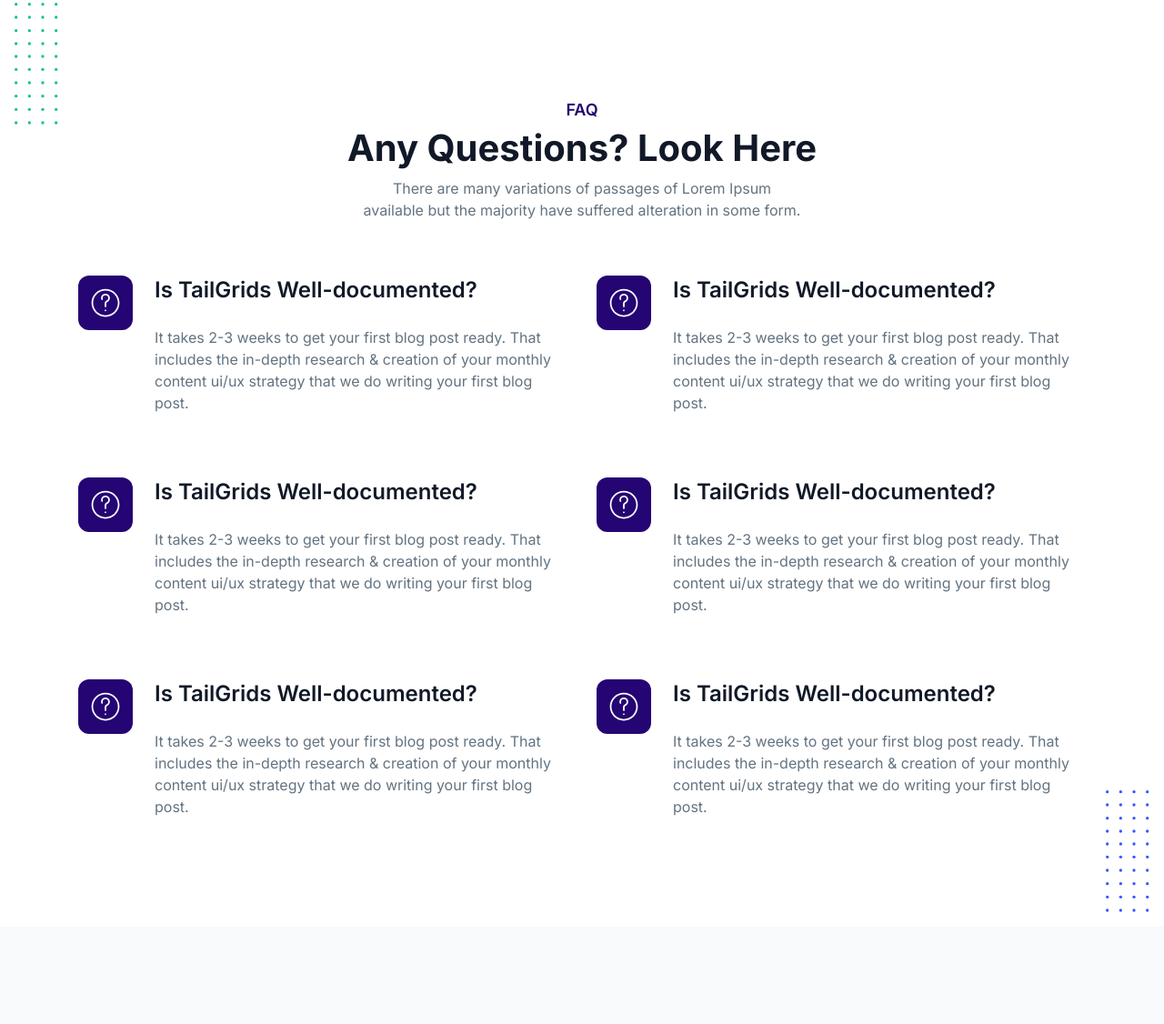
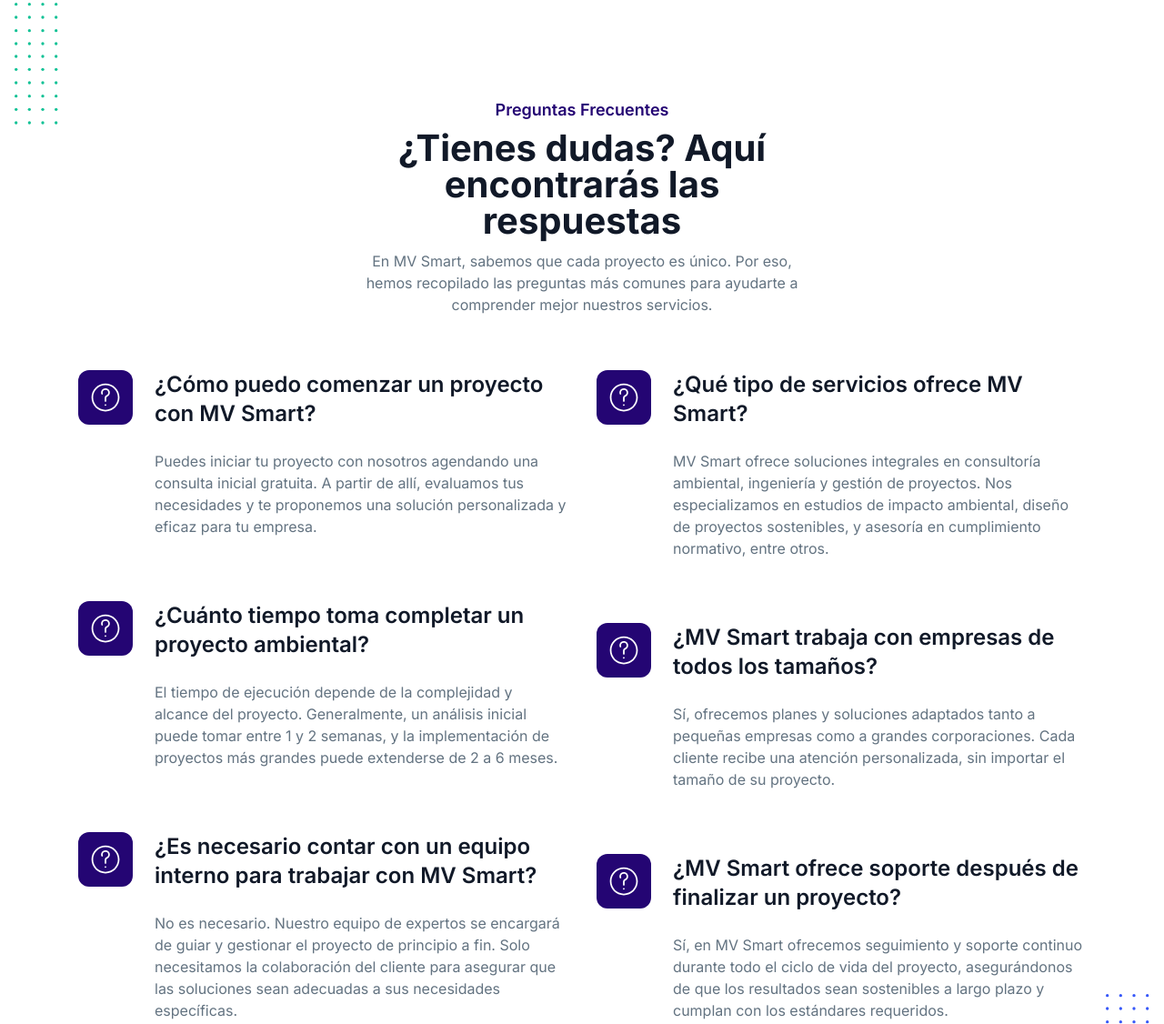
Before and after one commit to MV-SMART-SRL/mv-smart, an Astro site: page / in a window 1280 px wide. Shown: the part 5347-6473 px from the top of the page at 91% size. Built offline with nearby package versions, Linux system fonts and the light colour scheme; Astro itself is replaced by a stand-in of ours.

Commit message:
Add a weird FAQ section, needs to be more accurate

```diff
--- a/src/components/Faq.astro
+++ b/src/components/Faq.astro
@@ -1,28 +1,28 @@
 ---
 const faqs = [
   {
-    title: "Is TailGrids Well-documented?",
-    description: "It takes 2-3 weeks to get your first blog post ready. That includes the in-depth research & creation of your monthly content ui/ux strategy that we do writing your first blog post.",
+    title: "¿Qué tipo de servicios ofrece MV Smart?",
+    description: "MV Smart ofrece soluciones integrales en consultoría ambiental, ingeniería y gestión de proyectos. Nos especializamos en estudios de impacto ambiental, diseño de proyectos sostenibles, y asesoría en cumplimiento normativo, entre otros.",
   },
   {
-    title: "Is TailGrids Well-documented?",
-    description: "It takes 2-3 weeks to get your first blog post ready. That includes the in-depth research & creation of your monthly content ui/ux strategy that we do writing your first blog post.",
+    title: "¿Cómo puedo comenzar un proyecto con MV Smart?",
+    description: "Puedes iniciar tu proyecto con nosotros agendando una consulta inicial gratuita. A partir de allí, evaluamos tus necesidades y te proponemos una solución personalizada y eficaz para tu empresa.",
   },
   {
-    title: "Is TailGrids Well-documented?",
-    description: "It takes 2-3 weeks to get your first blog post ready. That includes the in-depth research & creation of your monthly content ui/ux strategy that we do writing your first blog post.",
+    title: "¿MV Smart trabaja con empresas de todos los tamaños?",
+    description: "Sí, ofrecemos planes y soluciones adaptados tanto a pequeñas empresas como a grandes corporaciones. Cada cliente recibe una atención personalizada, sin importar el tamaño de su proyecto.",
   },
   {
-    title: "Is TailGrids Well-documented?",
-    description: "It takes 2-3 weeks to get your first blog post ready. That includes the in-depth research & creation of your monthly content ui/ux strategy that we do writing your first blog post.",
+    title: "¿Cuánto tiempo toma completar un proyecto ambiental?",
+    description: "El tiempo de ejecución depende de la complejidad y alcance del proyecto. Generalmente, un análisis inicial puede tomar entre 1 y 2 semanas, y la implementación de proyectos más grandes puede extenderse de 2 a 6 meses.",
   },
   {
-    title: "Is TailGrids Well-documented?",
-    description: "It takes 2-3 weeks to get your first blog post ready. That includes the in-depth research & creation of your monthly content ui/ux strategy that we do writing your first blog post.",
+    title: "¿MV Smart ofrece soporte después de finalizar un proyecto?",
+    description: "Sí, en MV Smart ofrecemos seguimiento y soporte continuo durante todo el ciclo de vida del proyecto, asegurándonos de que los resultados sean sostenibles a largo plazo y cumplan con los estándares requeridos.",
   },
   {
-    title: "Is TailGrids Well-documented?",
-    description: "It takes 2-3 weeks to get your first blog post ready. That includes the in-depth research & creation of your monthly content ui/ux strategy that we do writing your first blog post.",
+    title: "¿Es necesario contar con un equipo interno para trabajar con MV Smart?",
+    description: "No es necesario. Nuestro equipo de expertos se encargará de guiar y gestionar el proyecto de principio a fin. Solo necesitamos la colaboración del cliente para asegurar que las soluciones sean adecuadas a sus necesidades específicas.",
   },
 ]
 ---
@@ -36,14 +36,14 @@
       <div class="w-full px-4">
         <div class="mx-auto mb-[60px] max-w-[520px] text-center">
           <span class="block mb-2 text-lg font-semibold text-primary">
-            FAQ
+            Preguntas Frecuentes
           </span>
           <h2 class="text-dark dark:text-white mb-3 text-3xl leading-[1.2] font-bold sm:text-4xl md:text-[40px]">
-            Any Questions? Look Here
+            ¿Tienes dudas? Aquí encontrarás las respuestas
           </h2>
           <p class="mx-auto max-w-[485px] text-base text-body-color dark:text-dark-6">
-            There are many variations of passages of Lorem Ipsum available
-            but the majority have suffered alteration in some form.
+            En MV Smart, sabemos que cada proyecto es único.
+            Por eso, hemos recopilado las preguntas más comunes para ayudarte a comprender mejor nuestros servicios.
           </p>
         </div>
       </div>
```
